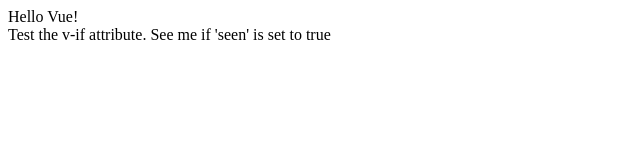
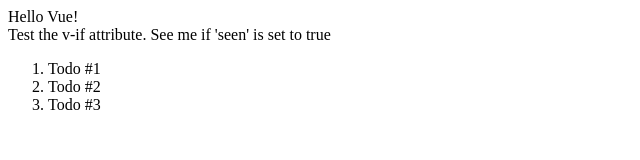
Before and after one commit to tsai810417/Practice_Vue, a plain HTML site: page index.html in a window 1280 px wide. Shown: the whole page, without its empty margins (0-640 px from the left). Drawn offline with nearby package versions, Linux system fonts and the light colour scheme.

Commit message:
try v-for loop attr to render an ol

```diff
--- a/index.html
+++ b/index.html
@@ -10,6 +10,11 @@
       {{ message }}
       <br>
       <span v-if='seen'>Test the v-if attribute. See me if 'seen' is set to true</span>
+      <ol>
+        <li v-for='todo in todos'>
+          {{ todo.text }}
+        </li>
+      </ol>
     </div>
     <script src="index.js"></script>
   </body>
--- a/index.js
+++ b/index.js
@@ -3,6 +3,11 @@ var app = new Vue({
   data: {
     message: 'Hello Vue!',
     seen: true,
+    todos: [
+      { text: 'Todo #1' },
+      { text: 'Todo #2' },
+      { text: 'Todo #3' }
+    ],
   },
 });
 
```
